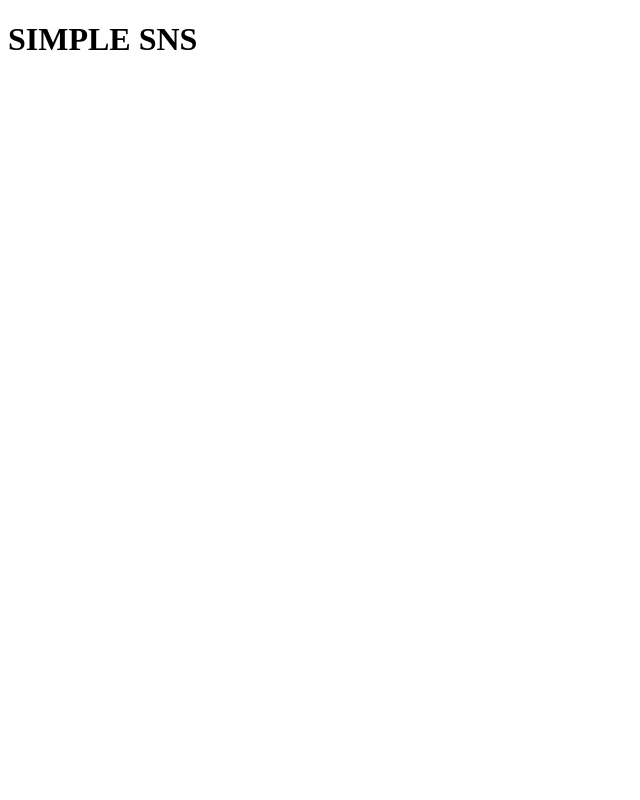
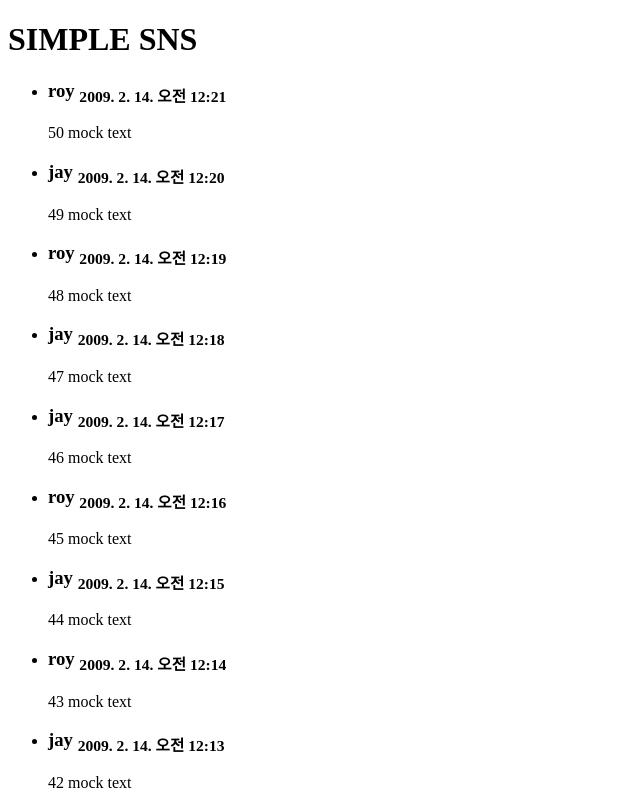
Before and after one commit to JoelGoat/api-practice, a Next.js app in the folder client/: page / in a window 1280 px wide. Shown: the top 800 px of the page, without its empty margins (0-640 px from the left). Built offline with nearby package versions, Linux system fonts and the light colour scheme.

Commit message:
목록뷰 구현하기

```diff
--- /dev/null
+++ b/client/components/MsgItem.js
@@ -0,0 +1,20 @@
+const MsgItem = ({ userId, timestamp, text }) => (
+  <li className="messages__item">
+    <h3>
+      {userId}{' '}
+      <sub>
+        {new Date(timestamp).toLocaleString('ko-KR', {
+          year: 'numeric',
+          month: 'numeric',
+          day: 'numeric',
+          hour: '2-digit',
+          minute: '2-digit',
+          hour12: true,
+        })}
+      </sub>
+    </h3>
+    {text}
+  </li>
+)
+
+export default MsgItem
--- /dev/null
+++ b/client/components/MsgList.js
@@ -0,0 +1,32 @@
+import MsgItem from './MsgItem'
+
+const UserIds = ['roy', 'jay']
+const getRandomUserId = () => UserIds[Math.round(Math.random())]
+
+const msgs = Array(50)
+  .fill(0)
+  .map((_, i) => ({
+    id: 50 - i,
+    userId: getRandomUserId(),
+    timestamp: 1234567890123 + (50 - i) * 1000 * 60,
+    text: `${50 - i} mock text`,
+  }))
+
+// [
+//   {
+//     id: 1,
+//     userId: getRandomUserId(),
+//     timestamp: 1234567890123,
+//     text: '1 mock text'
+//   }
+// ]
+
+const MsgList = () => (
+  <ul className="messages">
+    {msgs.map((x) => (
+      <MsgItem key={x.id} {...x} />
+    ))}
+  </ul>
+)
+
+export default MsgList
--- a/client/pages/index.js
+++ b/client/pages/index.js
@@ -1,6 +1,9 @@
+import MsgList from '../components/MsgList'
+
 const Home = () => (
   <>
     <h1>SIMPLE SNS</h1>
+    <MsgList />
   </>
 )
 
```
